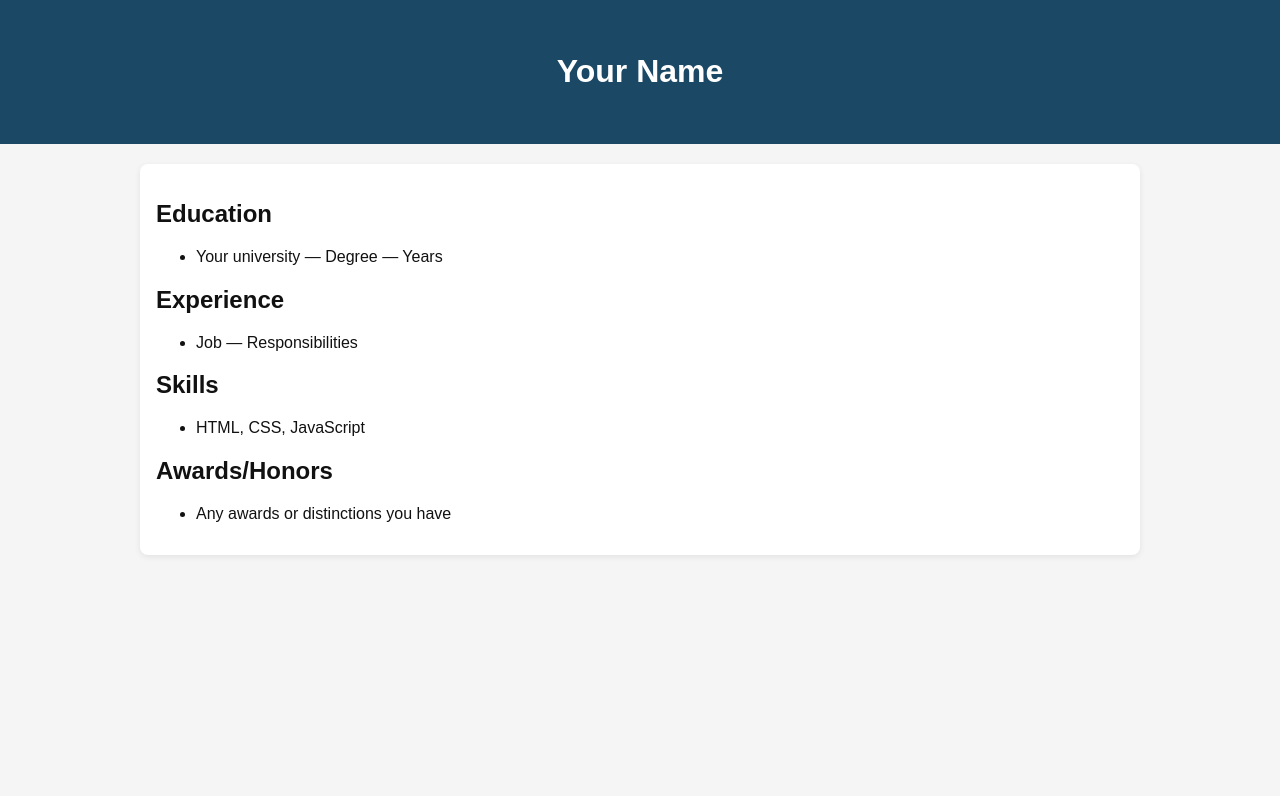
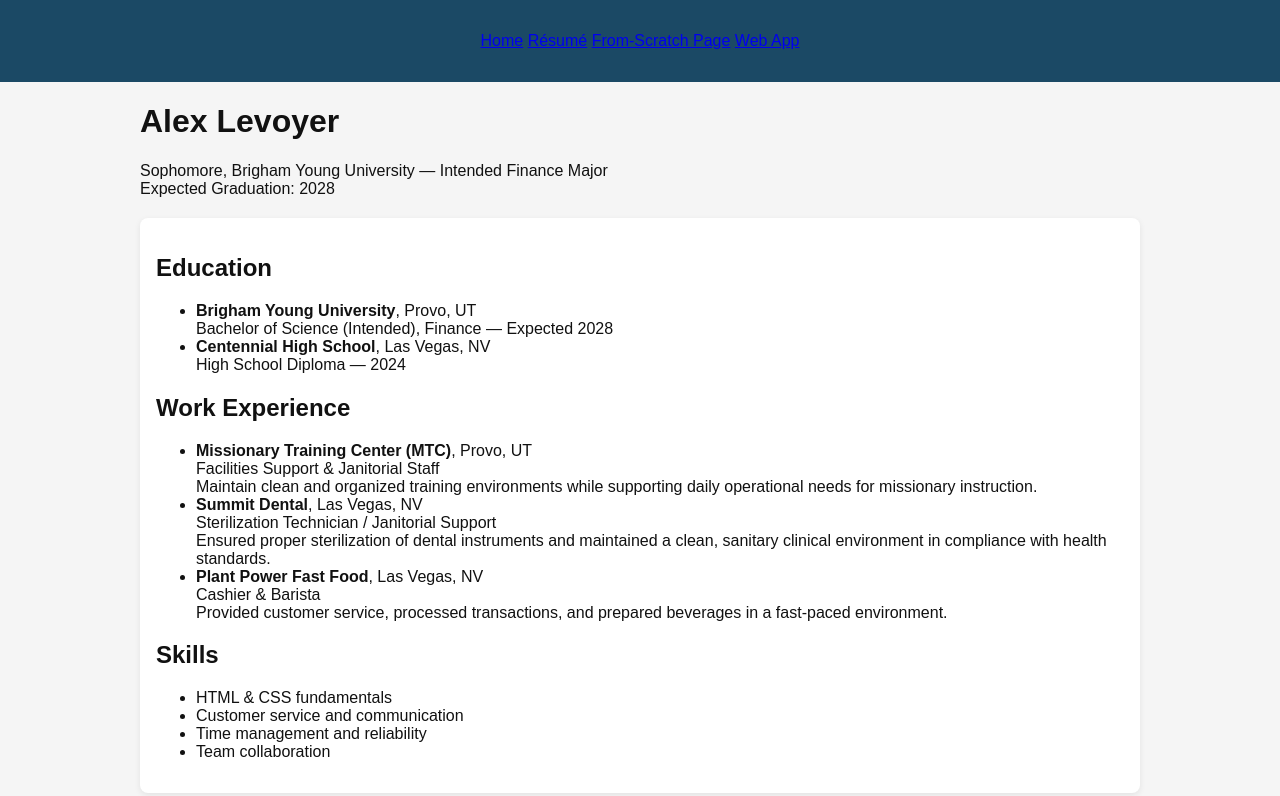
Before and after one commit to alexlevoyer2005-byte/alexlevoyer2005-byte.github.io, a plain HTML site: page resume.html in a window 1280 px wide. Drawn offline with Linux system fonts and the light colour scheme.

Commit message:
Update resume content and add site navigation
Update resume content and add site navigation

```diff
--- a/resume.html
+++ b/resume.html
@@ -2,38 +2,81 @@
 <html lang="en">
 <head>
   <meta charset="utf-8">
-  <title>Résumé — Your Name</title>
+  <title>Résumé — Alex Levoyer</title>
   <link rel="stylesheet" href="css/style.css">
 </head>
+
 <body>
-  <header class="topbar">
+
+  <!-- Navigation -->
+  <nav class="topbar">
     <div class="container">
-      <h1>Your Name</h1>
+      <a href="index.html">Home</a>
+      <a href="resume.html">Résumé</a>
+      <a href="scratch.html">From-Scratch Page</a>
+      <a href="app.html">Web App</a>
     </div>
+  </nav>
+
+  <!-- Header -->
+  <header class="container">
+    <h1>Alex Levoyer</h1>
+    <p>
+      Sophomore, Brigham Young University — Intended Finance Major<br>
+      Expected Graduation: 2028
+    </p>
   </header>
 
+  <!-- Main Content -->
   <main class="container">
     <div class="card">
+
       <h2>Education</h2>
       <ul>
-        <li>Your university — Degree — Years</li>
+        <li>
+          <strong>Brigham Young University</strong>, Provo, UT<br>
+          Bachelor of Science (Intended), Finance — Expected 2028
+        </li>
+        <li>
+          <strong>Centennial High School</strong>, Las Vegas, NV<br>
+          High School Diploma — 2024
+        </li>
       </ul>
 
-      <h2>Experience</h2>
+      <h2>Work Experience</h2>
       <ul>
-        <li>Job — Responsibilities</li>
+        <li>
+          <strong>Missionary Training Center (MTC)</strong>, Provo, UT<br>
+          Facilities Support & Janitorial Staff<br>
+          Maintain clean and organized training environments while supporting daily
+          operational needs for missionary instruction.
+        </li>
+
+        <li>
+          <strong>Summit Dental</strong>, Las Vegas, NV<br>
+          Sterilization Technician / Janitorial Support<br>
+          Ensured proper sterilization of dental instruments and maintained a clean,
+          sanitary clinical environment in compliance with health standards.
+        </li>
+
+        <li>
+          <strong>Plant Power Fast Food</strong>, Las Vegas, NV<br>
+          Cashier & Barista<br>
+          Provided customer service, processed transactions, and prepared beverages
+          in a fast-paced environment.
+        </li>
       </ul>
 
       <h2>Skills</h2>
       <ul>
-        <li>HTML, CSS, JavaScript</li>
+        <li>HTML & CSS fundamentals</li>
+        <li>Customer service and communication</li>
+        <li>Time management and reliability</li>
+        <li>Team collaboration</li>
       </ul>
 
-      <h2>Awards/Honors</h2>
-      <ul>
-        <li>Any awards or distinctions you have</li>
-      </ul>
     </div>
   </main>
+
 </body>
 </html>
```
